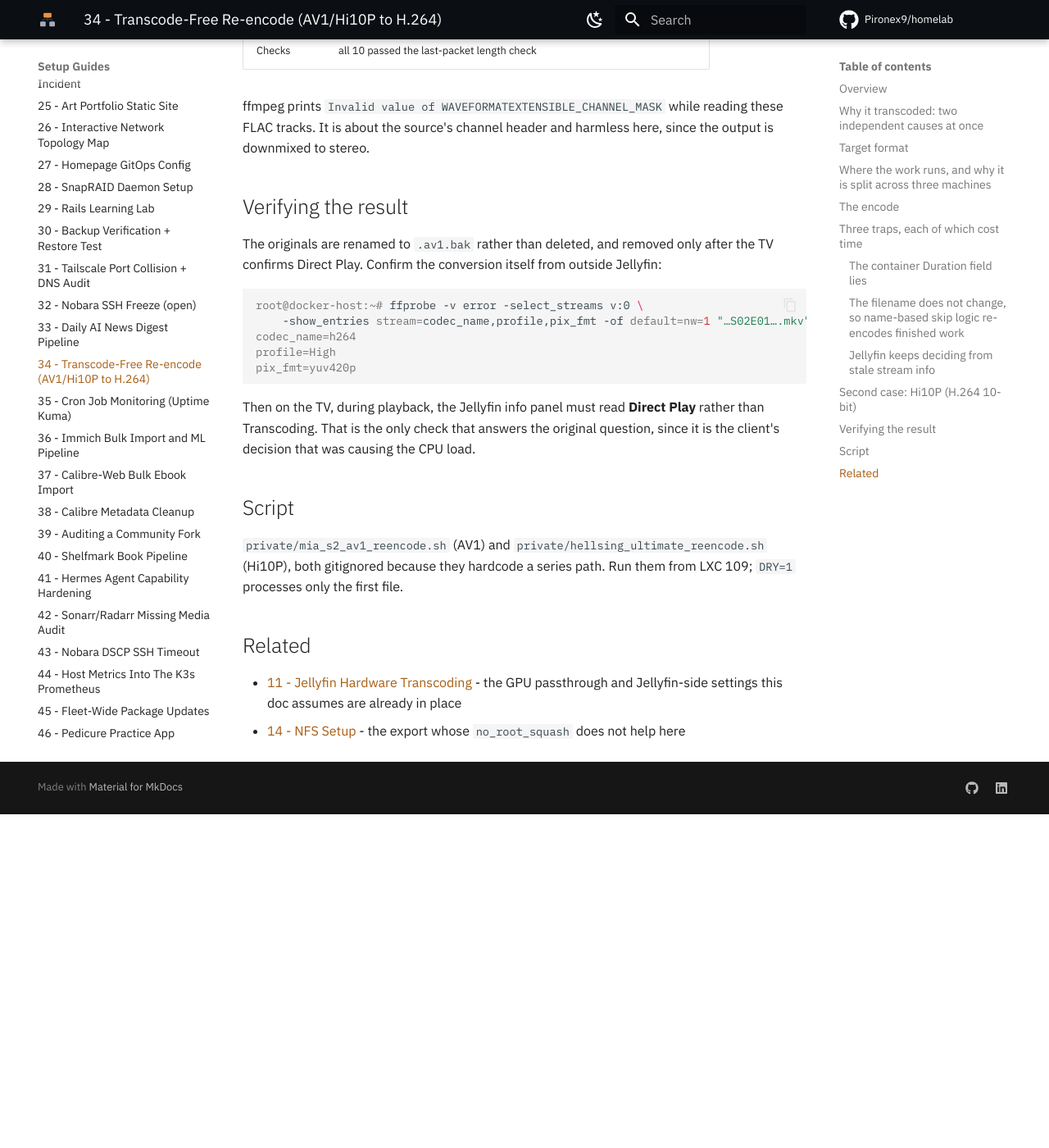
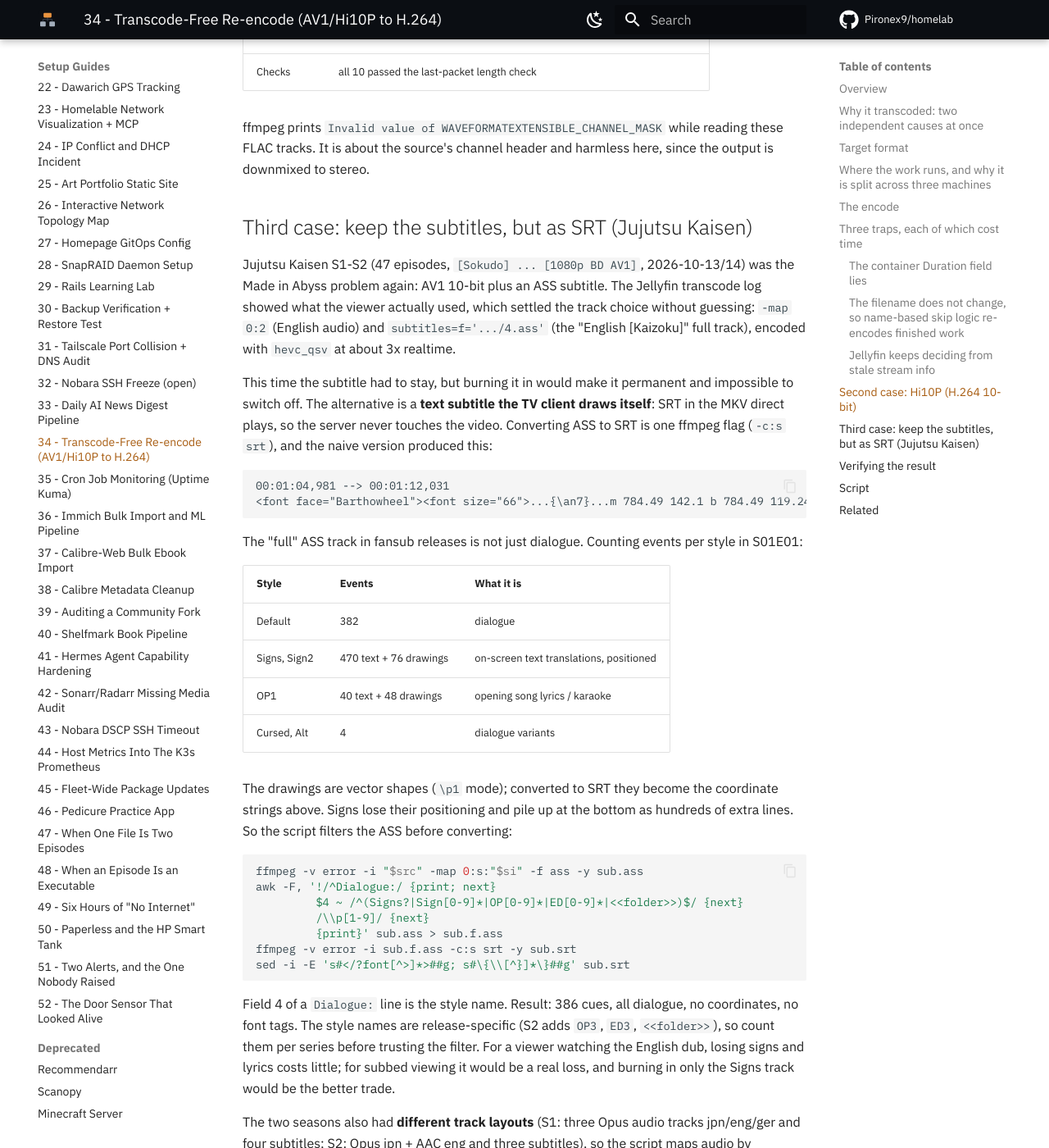
Before and after one commit to Pironex9/homelab, an MkDocs documentation site: the page built from docs/proxmox/34_Transcode_Free_Re-encode_AV1_to_H264.md, in a window 1280 px wide and 1400 px high, scrolled down 5208 px. Shown: the whole window at 82% size. Built offline with MkDocs 1.6.1 and Material for MkDocs 9.7.7, drawn with Linux system fonts in a browser that asks for light colours; comment, search, counter and statistics services are not loaded; before the commit the page ends 6201 px from its top, so only the background shows below that; some of the changed text lies outside the part shown.

Commit message:
docs(reencode): keep subtitles as SRT, and what a naive ASS conversion leaves in
Jujutsu Kaisen S1-S2 was the AV1 + ASS case again, but this time the
viewer wanted the subtitle, read from the Jellyfin transcode log. A text
subtitle the TV draws itself avoids both the transcode and a permanent
burn-in, but the full fansub ASS track converts to SRT with its signs and
vector drawings as visible coordinate strings. The script now keeps only
the dialogue styles. Also notes that the film reported as stuttering the
same evening was already direct-playable and had never been played.

````diff
--- a/docs/proxmox/34_Transcode_Free_Re-encode_AV1_to_H264.md
+++ b/docs/proxmox/34_Transcode_Free_Re-encode_AV1_to_H264.md
@@ -1,6 +1,6 @@
 # Transcode-Free Re-encode: AV1 and Hi10P to H.264
 
-**Date:** 2026-08-12 (Hi10P case and Jellyfin 12 re-probe added 2026-10-05)
+**Date:** 2026-08-12 (Hi10P case and Jellyfin 12 re-probe added 2026-10-05, soft-subtitle case 2026-10-14)
 **Hostname:** pve, docker-host (LXC 100), nobara
 **IP address:** 192.168.0.109, 192.168.0.110, 192.168.0.100
 
@@ -147,6 +147,44 @@
 
 ffmpeg prints `Invalid value of WAVEFORMATEXTENSIBLE_CHANNEL_MASK` while reading these FLAC tracks. It is about the source's channel header and harmless here, since the output is downmixed to stereo.
 
+## Third case: keep the subtitles, but as SRT (Jujutsu Kaisen)
+
+Jujutsu Kaisen S1-S2 (47 episodes, `[Sokudo] ... [1080p BD AV1]`, 2026-10-13/14) was the Made in Abyss problem again: AV1 10-bit plus an ASS subtitle. The Jellyfin transcode log showed what the viewer actually used, which settled the track choice without guessing: `-map 0:2` (English audio) and `subtitles=f='.../4.ass'` (the "English [Kaizoku]" full track), encoded with `hevc_qsv` at about 3x realtime.
+
+This time the subtitle had to stay, but burning it in would make it permanent and impossible to switch off. The alternative is a **text subtitle the TV client draws itself**: SRT in the MKV direct plays, so the server never touches the video. Converting ASS to SRT is one ffmpeg flag (`-c:s srt`), and the naive version produced this:
+
+```
+00:01:04,981 --> 00:01:12,031
+<font face="Barthowheel"><font size="66">...{\an7}...m 784.49 142.1 b 784.49 119.24 784.43 96.37 ...
+```
+
+The "full" ASS track in fansub releases is not just dialogue. Counting events per style in S01E01:
+
+| Style | Events | What it is |
+|---|---|---|
+| Default | 382 | dialogue |
+| Signs, Sign2 | 470 text + 76 drawings | on-screen text translations, positioned |
+| OP1 | 40 text + 48 drawings | opening song lyrics / karaoke |
+| Cursed, Alt | 4 | dialogue variants |
+
+The drawings are vector shapes (`\p1` mode); converted to SRT they become the coordinate strings above. Signs lose their positioning and pile up at the bottom as hundreds of extra lines. So the script filters the ASS before converting:
+
+```bash
+ffmpeg -v error -i "$src" -map 0:s:"$si" -f ass -y sub.ass
+awk -F, '!/^Dialogue:/ {print; next}
+         $4 ~ /^(Signs?|Sign[0-9]*|OP[0-9]*|ED[0-9]*|<<folder>>)$/ {next}
+         /\\p[1-9]/ {next}
+         {print}' sub.ass > sub.f.ass
+ffmpeg -v error -i sub.f.ass -c:s srt -y sub.srt
+sed -i -E 's#</?font[^>]*>##g; s#\{\\[^}]*\}##g' sub.srt
+```
+
+Field 4 of a `Dialogue:` line is the style name. Result: 386 cues, all dialogue, no coordinates, no font tags. The style names are release-specific (S2 adds `OP3`, `ED3`, `<<folder>>`), so count them per series before trusting the filter. For a viewer watching the English dub, losing signs and lyrics costs little; for subbed viewing it would be a real loss, and burning in only the Signs track would be the better trade.
+
+The two seasons also had **different track layouts** (S1: three Opus audio tracks jpn/eng/ger and four subtitles; S2: Opus jpn + AAC eng and three subtitles), so the script maps audio by language (`0:a:m:language:eng`, then `jpn`) and finds the subtitle by its title, not by index. Output per episode: H.264 8-bit, English AAC (default), Japanese AAC, one SRT. ~3-4 min per 24-minute episode; sizes grew from ~0.3 GB to ~1.4 GB.
+
+Not everything that stutters needs this. The same evening a 1958 film was also reported as stuttering; its file was already H.264 High 8-bit, 720p, AAC stereo at 2.8 Mbps, and the Jellyfin activity log showed it had never been played. **Probe the file and read the activity log before converting anything** - the stutter that evening was the AV1 series on another TV.
+
 ## Verifying the result
 
 The originals are renamed to `.av1.bak` rather than deleted, and removed only after the TV confirms Direct Play. Confirm the conversion itself from outside Jellyfin:
@@ -163,7 +201,7 @@
 
 ## Script
 
-`private/mia_s2_av1_reencode.sh` (AV1) and `private/hellsing_ultimate_reencode.sh` (Hi10P), both gitignored because they hardcode a series path. Run them from LXC 109; `DRY=1` processes only the first file.
+`private/mia_s2_av1_reencode.sh` (AV1, burned-in signs), `private/hellsing_ultimate_reencode.sh` (Hi10P, no subtitles) and `private/jjk_av1_reencode.sh` + `private/jjk_enc_nobara.sh` (AV1, filtered SRT), all gitignored because they hardcode a series path. Run them from LXC 109; `DRY=1` processes only the first file. All of them skip files already converted, so an interrupted run resumes with the same command - stop it between episodes, never during the copy back.
 
 ## Related
 
````
Also changed, not shown: docs/README.md (+1 -1 lines).
